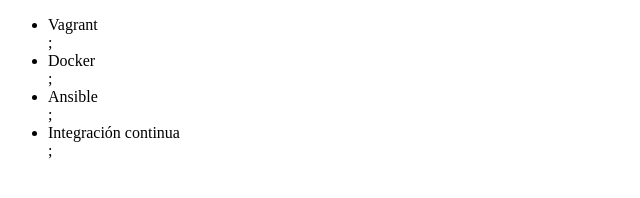
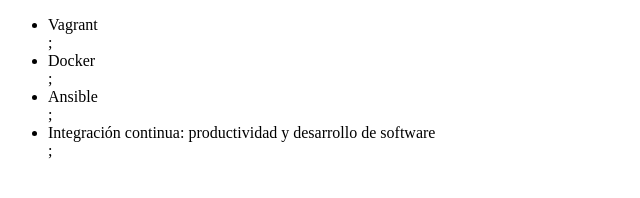
Before and after one commit to joellosanto/alura-gitcurso, a plain HTML site: page index.html in a window 1280 px wide. Shown: the whole page, without its empty margins (0-640 px from the left). Drawn offline with Linux system fonts and the light colour scheme.

Commit message:
Renombrando curso de integración continua

```diff
--- a/index.html
+++ b/index.html
@@ -9,7 +9,7 @@
          <li> Vagrant </li>;
          <li> Docker </li>;
          <li> Ansible </li>;
-         <li> Integración continua </li>;
+         <li> Integración continua: productividad y desarrollo de software </li>;
      </ul>
 </body>
 </html>
```
